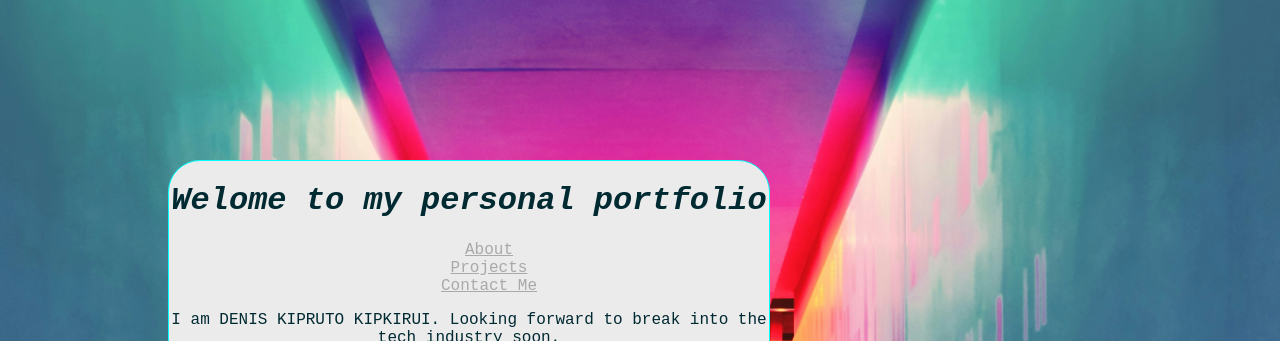
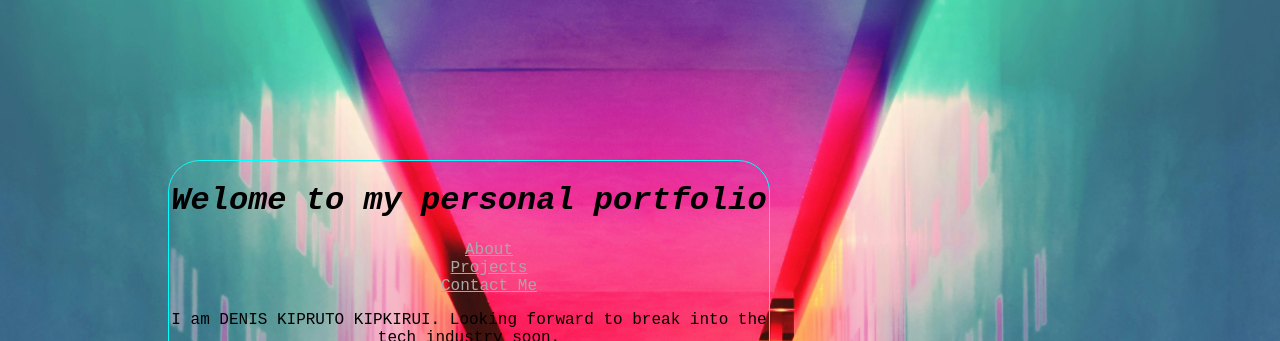
Before and after one commit to Denniskipruto/personalportfolio, a plain HTML site: page index.html in a window 1280 px wide. Shown: the top 341 px of the page. Drawn offline with Linux system fonts and the light colour scheme.

Commit message:
Update main2.css

```diff
--- a/main2.css
+++ b/main2.css
@@ -13,7 +13,8 @@ body{
     min-height: 600px;
     border: 0.1rem solid aqua;
     border-radius: 2rem;
-    background-color: #EBEBEB;
+    background: transparent;
+    background-filter: blur(15px)
     color:#002A32 ;
     font-family: monospace;
     font-size: 1rem;
```
